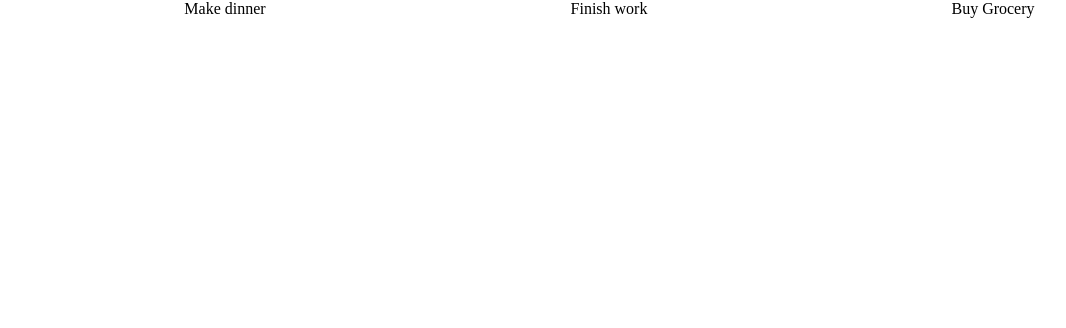
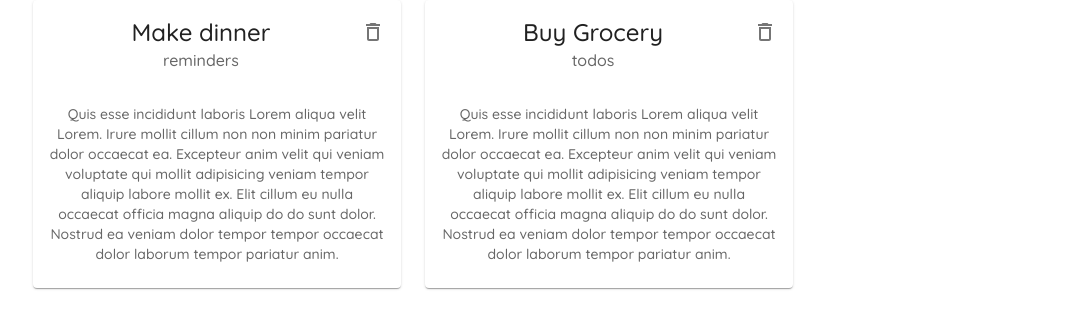
Before and after one commit to CDeweger/my-note, a React (Create React App) app: page / in a window 1280 px wide. Shown: the top 328 px of the page, without its empty margins (31-1097 px from the left). Built offline with nearby package versions, Linux system fonts and the light colour scheme; data requests are answered from the project's data file.

Commit message:
add handleDelete

```diff
--- a/data/db.json
+++ b/data/db.json
@@ -7,12 +7,6 @@
       "id": 1
     },
     {
-            "title": "Finish work",
-            "details": "Quis esse incididunt laboris Lorem aliqua velit Lorem. Irure mollit cillum non non minim pariatur dolor occaecat ea. Excepteur anim velit qui veniam voluptate qui mollit adipisicing veniam tempor aliquip labore mollit ex. Elit cillum eu nulla occaecat officia magna aliquip do do sunt dolor. Nostrud ea veniam dolor tempor tempor occaecat dolor laborum tempor pariatur anim.",
-            "category": "work",
-            "id": 2
-        },
-        {
       "title": "Buy Grocery",
       "details": "Quis esse incididunt laboris Lorem aliqua velit Lorem. Irure mollit cillum non non minim pariatur dolor occaecat ea. Excepteur anim velit qui veniam voluptate qui mollit adipisicing veniam tempor aliquip labore mollit ex. Elit cillum eu nulla occaecat officia magna aliquip do do sunt dolor. Nostrud ea veniam dolor tempor tempor occaecat dolor laborum tempor pariatur anim.",
       "category": "todos",
--- a/src/components/NoteCard.js
+++ b/src/components/NoteCard.js
@@ -1,7 +1,30 @@
 import React from "react";
+import { CardHeader, IconButton, Typography } from "@mui/material";
+import { CardContent } from "@mui/material";
+import { Card } from "@mui/material";
+import { DeleteOutlined } from "@mui/icons-material";
 
-const NoteCard = ({ note }) => {
-  return <div>{note.title}</div>;
+const NoteCard = ({ note, handleDelete }) => {
+  return (
+    <div>
+      <Card elevation={1}>
+        <CardHeader
+          action={
+            <IconButton onClick={() => handleDelete(note.id)}>
+              <DeleteOutlined />
+            </IconButton>
+          }
+          title={note.title}
+          subheader={note.category}
+        />
+        <CardContent>
+          <Typography variant="body2" color="textSecondary">
+            {note.details}
+          </Typography>
+        </CardContent>
+      </Card>
+    </div>
+  );
 };
 
 export default NoteCard;
--- a/src/pages/Notes.js
+++ b/src/pages/Notes.js
@@ -4,18 +4,26 @@
 import NoteCard from "../components/NoteCard";
 
 const Notes = () => {
-  const [notes, setNote] = useState([]);
+  const [notes, setNotes] = useState([]);
   useEffect(() => {
     fetch("http://localhost:8000/notes")
       .then((res) => res.json())
-      .then((data) => setNote(data));
+      .then((data) => setNotes(data));
   }, []);
+
+  const handleDelete = async (id) => {
+    await fetch("http://localhost:8000/notes/" + id, {
+      method: "DELETE",
+    });
+    const newNotes = notes.filter((note) => note.id != id);
+    setNotes(newNotes);
+  };
   return (
     <Container>
-      <Grid container>
+      <Grid container spacing={3}>
         {notes.map((note) => (
           <Grid item key={note.id} xs={12} md={6} lg={4}>
-            <NoteCard note={note} />
+            <NoteCard note={note} handleDelete={handleDelete} />
           </Grid>
         ))}
       </Grid>
```
Lines whose indentation alone changed are shown as unchanged.
